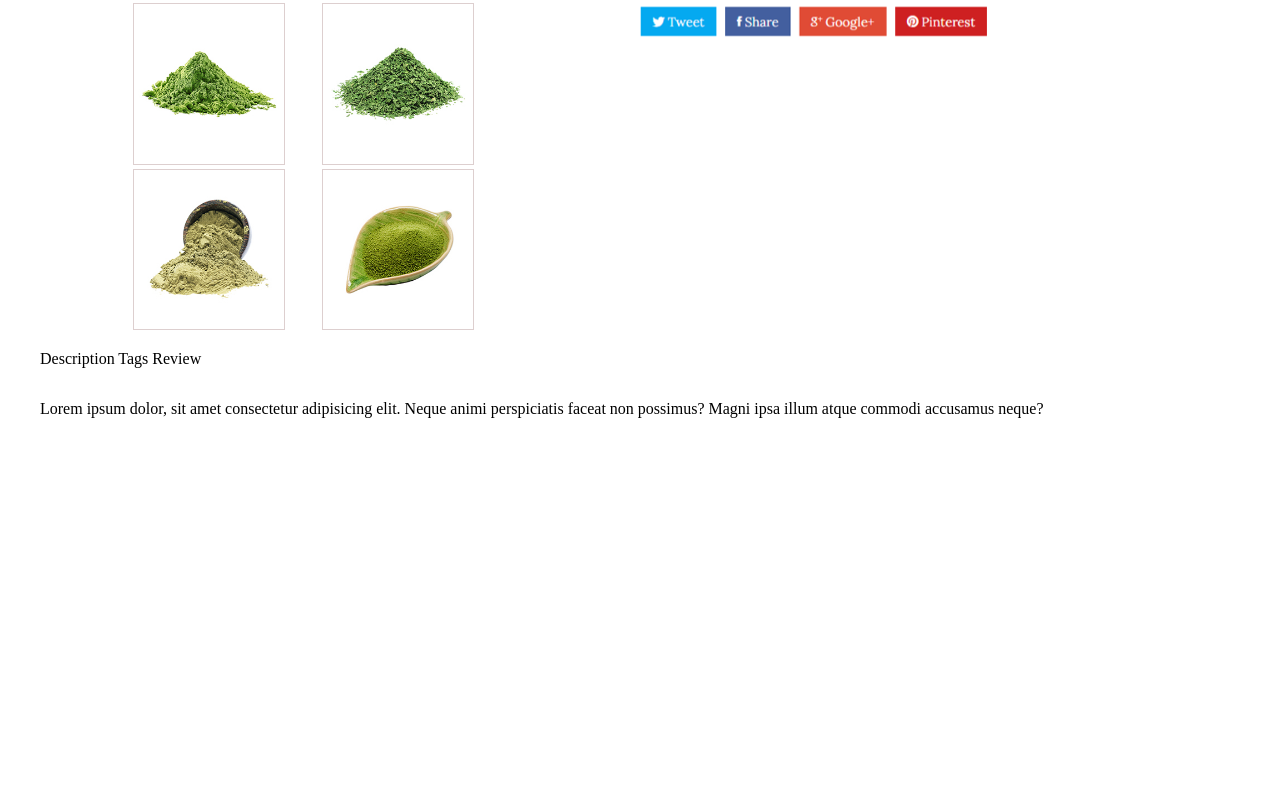
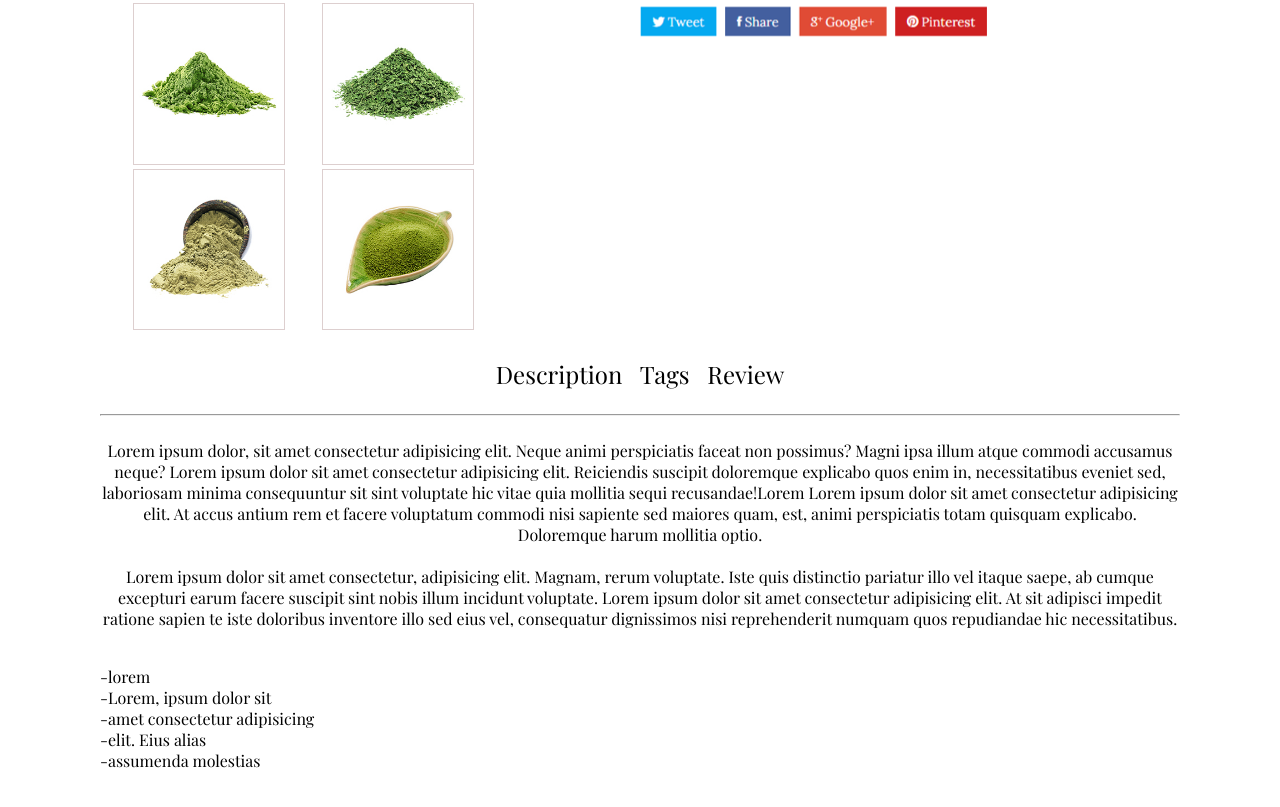
Before and after one commit to OscarOf/MachaTe, a plain HTML site: page producto.html in a window 1280 px wide. Shown: the part 1098-1905 px from the top of the page. Before the commit the page ends 1572 px from the top, so only its background shows below. Drawn offline with nearby package versions, Linux system fonts and the light colour scheme.

Commit message:
Segunda Seccion Producto

```diff
--- a/css/estilos.css
+++ b/css/estilos.css
@@ -211,5 +211,10 @@ footer{
 
 .seccionp3{
     display: grid;
+    width: 90%;
+    margin: auto;
+    text-align: center;
+    font-family: 'Playfair Display', serif;
+
 
 }
--- a/producto.html
+++ b/producto.html
@@ -67,10 +67,26 @@
         </section>
         <section class="seccionp3">
             <div>
-                <p>Description Tags Review</p>
+                <p style="font-size: 1.5em;">Description  &nbsp; Tags  &nbsp; Review</p>
+                <hr>
             </div>
             <div>
-                <p>Lorem ipsum dolor, sit amet consectetur adipisicing elit. Neque animi perspiciatis faceat non possimus? Magni ipsa illum atque commodi accusamus neque?</p>
+                <p>Lorem ipsum dolor, sit amet consectetur adipisicing elit. Neque animi perspiciatis faceat non possimus? Magni ipsa illum atque commodi accusamus neque?
+                    Lorem ipsum dolor sit amet consectetur adipisicing elit. Reiciendis suscipit doloremque explicabo quos enim in, necessitatibus eveniet sed, laboriosam
+                    minima consequuntur sit sint voluptate hic vitae quia mollitia sequi recusandae!Lorem Lorem ipsum dolor sit amet consectetur adipisicing elit. At accus
+                    antium rem et facere voluptatum commodi nisi sapiente sed maiores quam, est, animi perspiciatis totam quisquam explicabo. Doloremque harum mollitia optio.
+                    <br><br>
+                    Lorem ipsum dolor sit amet consectetur, adipisicing elit. Magnam, rerum voluptate. Iste quis distinctio pariatur illo vel itaque saepe, ab cumque excepturi
+                    earum facere suscipit sint nobis illum incidunt voluptate. Lorem ipsum dolor sit amet consectetur adipisicing elit. At sit adipisci impedit ratione sapien
+                    te iste doloribus inventore illo sed eius vel, consequatur dignissimos nisi reprehenderit numquam quos repudiandae hic necessitatibus.<br><br>
+                    <p style="text-align: left;">
+                    -lorem<br>
+                    -Lorem, ipsum dolor sit <br>
+                    -amet consectetur adipisicing <br>
+                    -elit. Eius alias <br>
+                    -assumenda molestias<br>
+                    </p>
+                </p>
             </div>
         </section>
 
```
